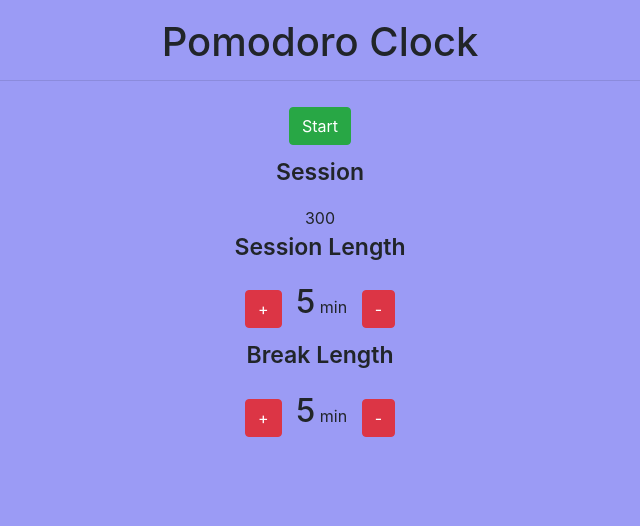
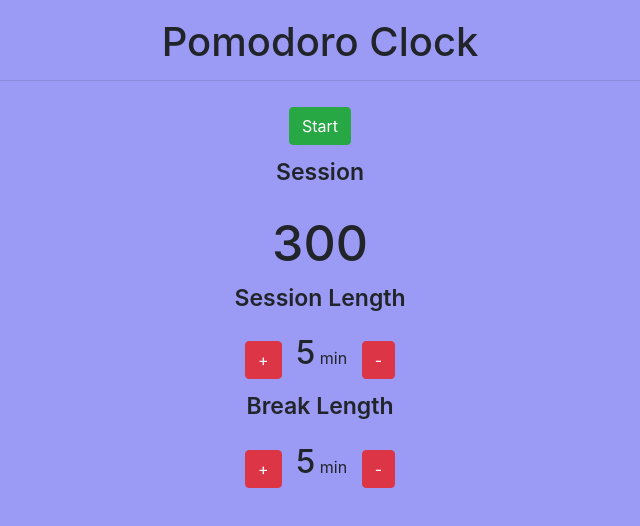
Before and after one commit to denskiz/pomodoro-clock, a plain HTML site: page index.html in a window 1280 px wide. Shown: the whole page, without its empty margins (320-960 px from the left). Drawn offline with nearby package versions, Linux system fonts and the light colour scheme.

Commit message:
Add files via upload

```diff
--- a/styles.css
+++ b/styles.css
@@ -25,3 +25,8 @@ button {
 .min {
   display: inline;
 }
+
+#time {
+  font-size: 50px;
+  font-weight: 500;
+}
```
